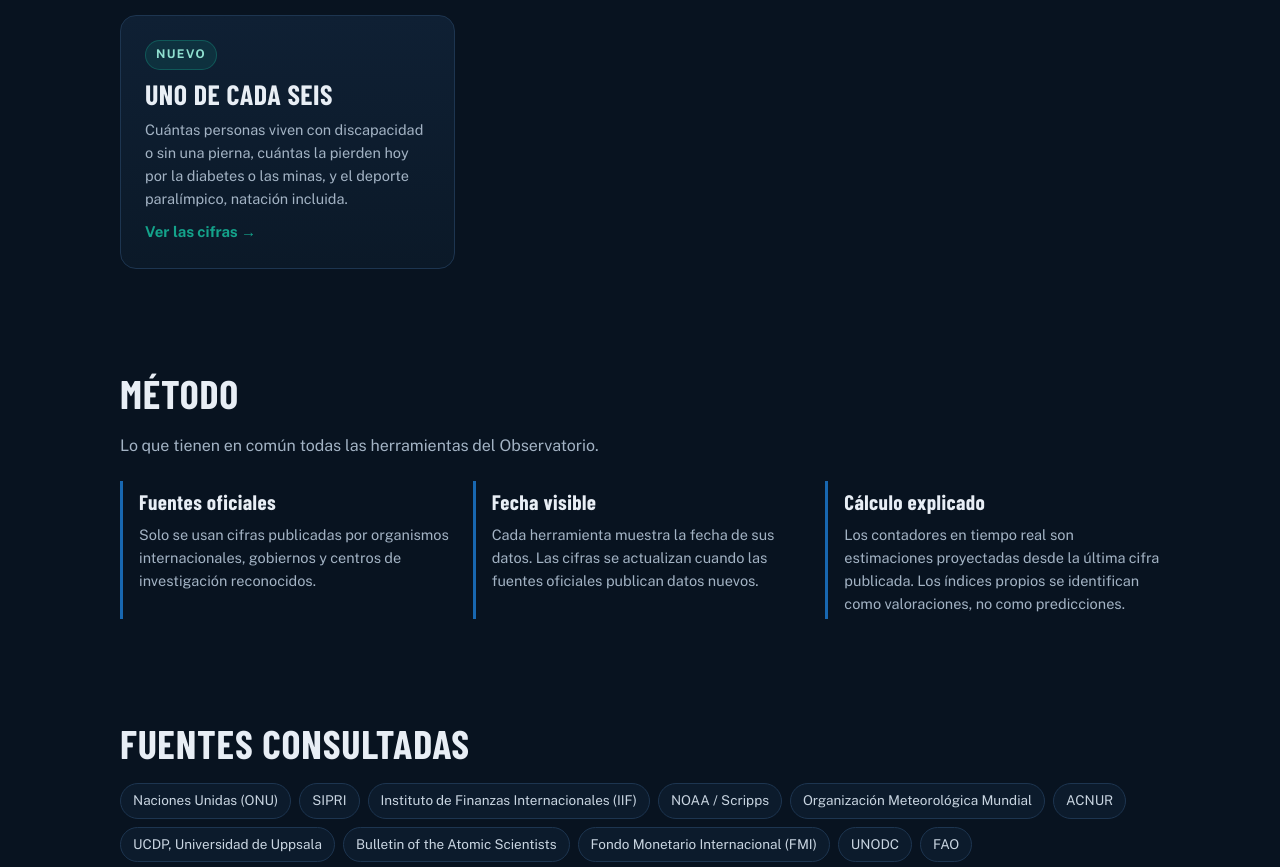
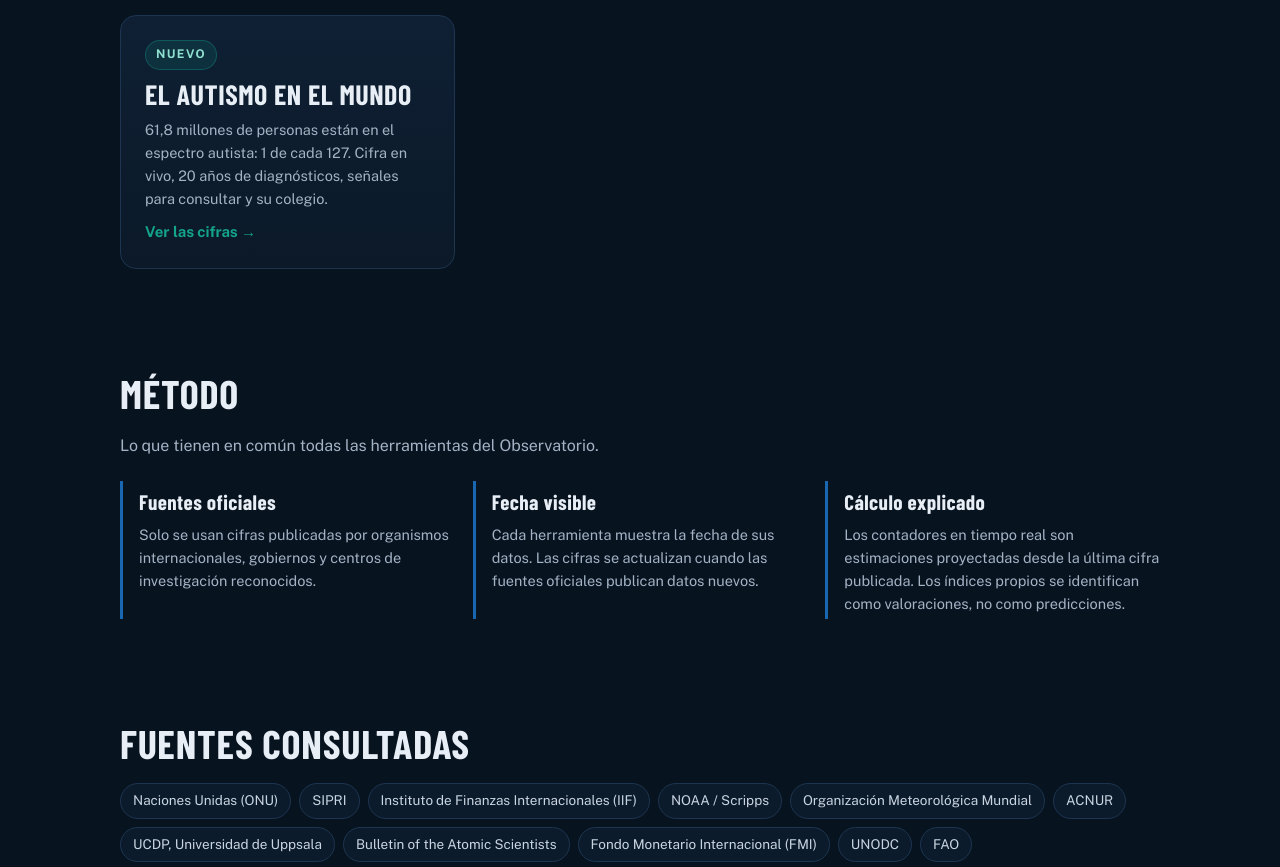
Before and after one commit to RL-rikardolondono/observatorio, a plain HTML site: page index.html in a window 1280 px wide. Shown: the part 2817-3684 px from the top of the page. Drawn offline with nearby package versions, Linux system fonts and the light colour scheme; no server answers; a web font is replaced by a local one.

Commit message:
Portada: El autismo en el mundo reemplaza a Uno de cada seis
Co-Authored-By: Claude Opus 5.5 <noreply@anthropic.com>\nClaude-Session: https://claude.ai/code/session_01DZTYMrvVbUa8HUJ65VFjsM

```diff
--- a/index.html
+++ b/index.html
@@ -206,10 +206,10 @@ border:2px solid #f2b632;box-shadow:0 0 0 4px rgba(242,182,50,.15),0 18px 50px r
           <p>Cuánto más calor hace hoy donde usted vive que en los mismos días de hace más de 40 años, con 75 años de datos del clima.</p>
           <span class="go">Ver mi mapa del calor →</span>
         </a>
-        <a class="tool" href="capaces/">
+        <a class="tool" href="autismo/">
           <span class="tag">Nuevo</span>
-          <h3>Uno de cada seis</h3>
-          <p>Cuántas personas viven con discapacidad o sin una pierna, cuántas la pierden hoy por la diabetes o las minas, y el deporte paralímpico, natación incluida.</p>
+          <h3>El autismo en el mundo</h3>
+          <p>61,8 millones de personas están en el espectro autista: 1 de cada 127. Cifra en vivo, 20 años de diagnósticos, señales para consultar y su colegio.</p>
           <span class="go">Ver las cifras →</span>
         </a>
       </div>
```
